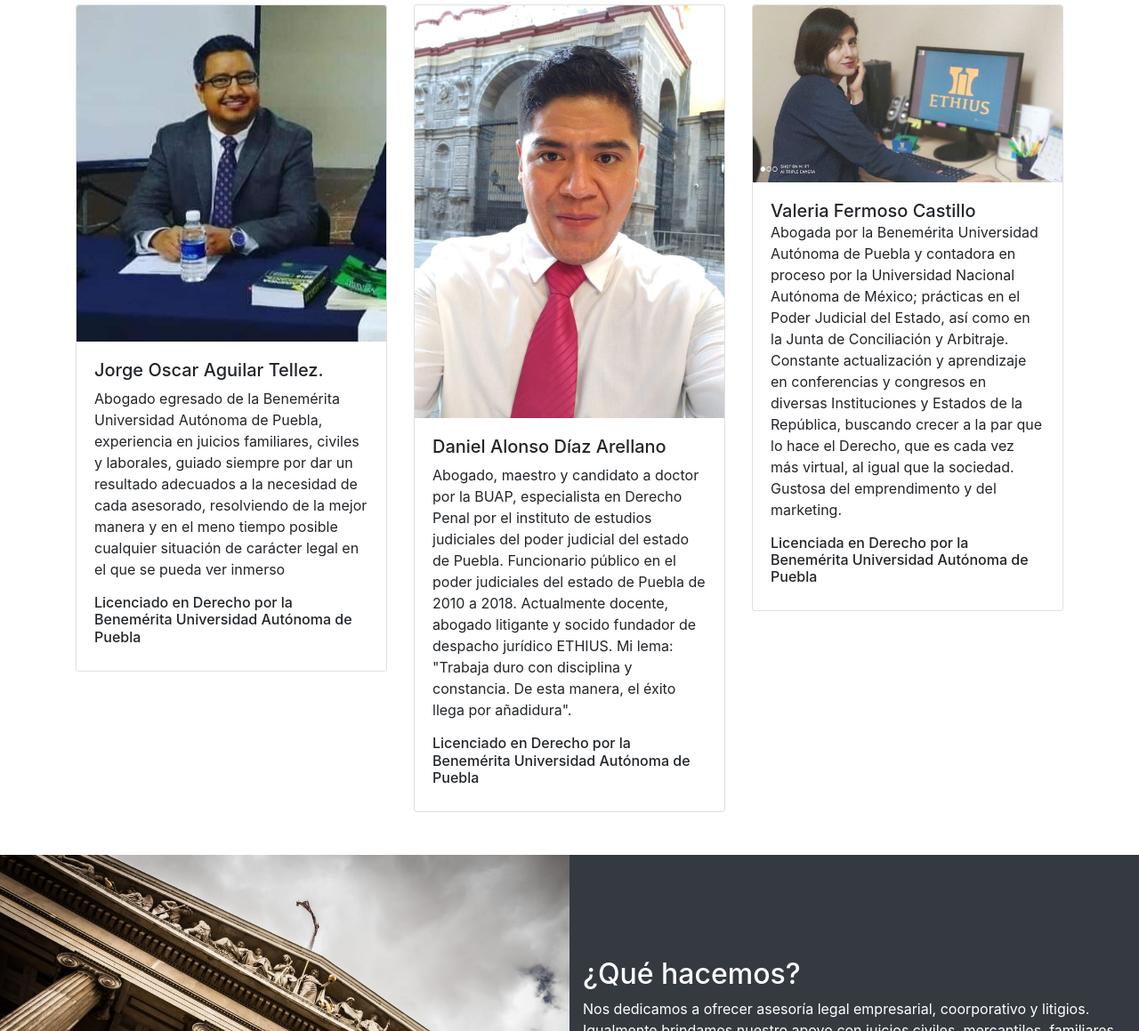
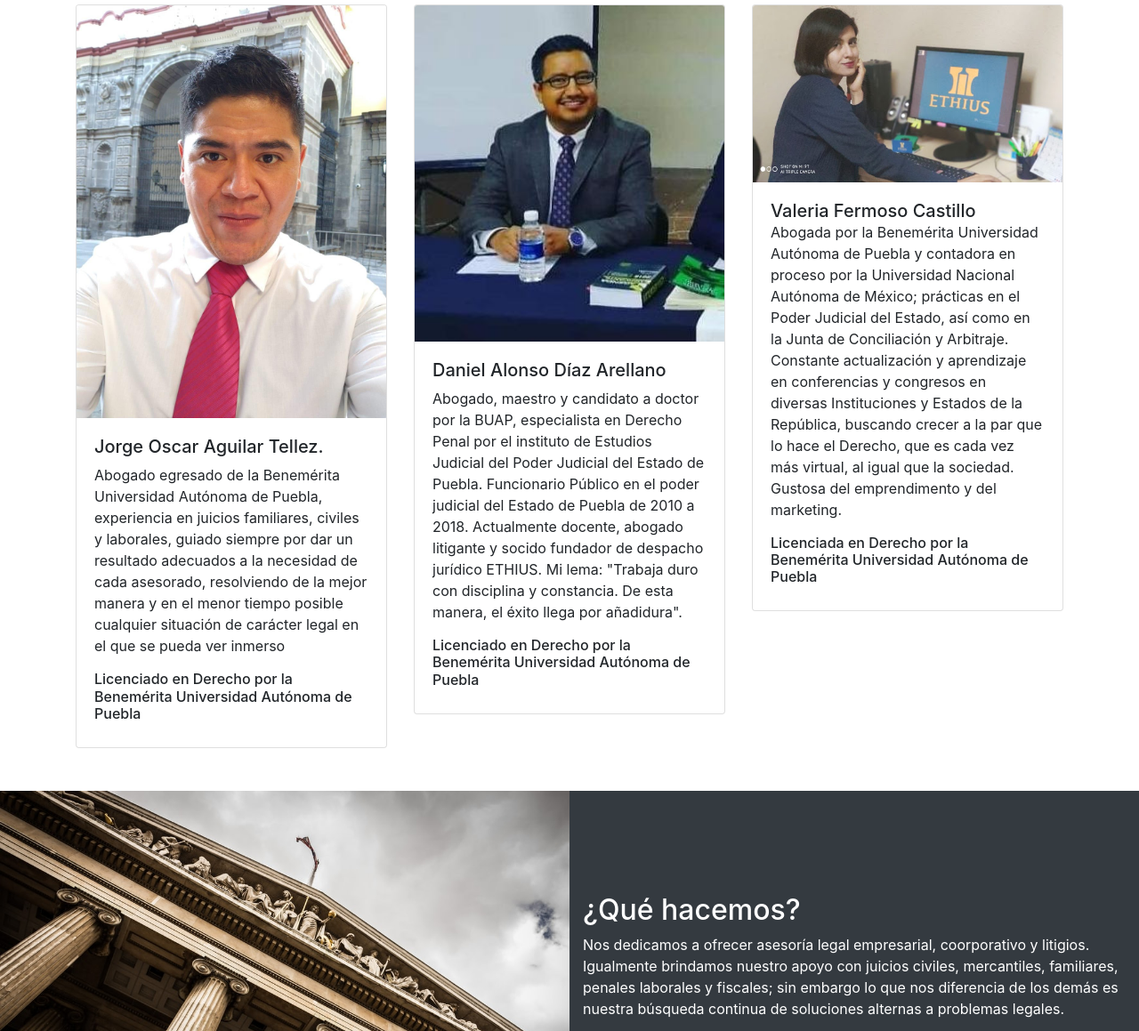
Before and after one commit to Hermestech/Despacho, a plain HTML site: page index.html in a window 1280 px wide. Shown: the part 649-1808 px from the top of the page at 89% size. Drawn offline with nearby package versions, Linux system fonts and the light colour scheme.

Commit message:
Correcciones ortográficas y fotografías

```diff
--- a/index.html
+++ b/index.html
@@ -101,14 +101,14 @@
     <div class="row">
       <div class="col-md-4 lg-4 s-12 mb-4">
         <div class="card">
-          <img class="card-img-top" src="assets/speakers/abogado1.jpg"Card image cap">
+          <img class="card-img-top" src="assets/speakers/abogado2.jpg"Card image cap">
           <div class="card-body">
             <!-- <div class="badges">
               <span class="badge badge-warning">JavaScript</span>
               <span class="badge badge-info">React</span>
             </div> -->
             <h5 class="card-title mb-2">Jorge Oscar Aguilar Tellez.</h5>
-            <p class="card-text">Abogado egresado de la Benemérita Universidad Autónoma de Puebla, experiencia en juicios familiares, civiles y laborales, guiado siempre por dar un resultado adecuados a la necesidad de cada asesorado, resolviendo de la mejor manera y en el meno tiempo posible cualquier situación de carácter legal en el que se pueda ver inmerso</p>
+            <p class="card-text">Abogado egresado de la Benemérita Universidad Autónoma de Puebla, experiencia en juicios familiares, civiles y laborales, guiado siempre por dar un resultado adecuados a la necesidad de cada asesorado, resolviendo de la mejor manera y en el menor tiempo posible cualquier situación de carácter legal en el que se pueda ver inmerso</p>
             <h6>Licenciado en Derecho por la Benemérita Universidad Autónoma de Puebla</h6>
           </div>
         </div>
@@ -116,14 +116,14 @@
 
       <div class="col-md-4 lg-4 s-12 mb-4">
         <div class="card">
-          <img class="card-img-top" src="assets/speakers/abogado2.jpg" alt="Card image cap">
+          <img class="card-img-top" src="assets/speakers/abogado1.jpg" alt="Card image cap">
           <div class="card-body">
             <!-- <div class="badges">
               <span class="badge badge-warning">JavaScript</span>
               <span class="badge badge-info">Front-End Development</span>
             </div> -->
             <h5 class="card-title mb-2">Daniel Alonso Díaz Arellano</h5>
-            <p class="card-text">Abogado, maestro y candidato a doctor por la BUAP, especialista en Derecho Penal por el instituto de estudios judiciales del poder judicial del estado de Puebla. Funcionario público en el poder judiciales del estado de Puebla de 2010 a 2018. Actualmente docente, abogado litigante y socido fundador de despacho jurídico ETHIUS. Mi lema:
+            <p class="card-text">Abogado, maestro y candidato a doctor por la BUAP, especialista en Derecho Penal por el instituto de Estudios Judicial del Poder Judicial del Estado de Puebla. Funcionario Público en el poder judicial del Estado de Puebla de 2010 a 2018. Actualmente docente, abogado litigante y socido fundador de despacho jurídico ETHIUS. Mi lema:
             "Trabaja duro con disciplina y constancia. De esta manera, el éxito llega por añadidura".
             </p>
             <h6>Licenciado en Derecho por la Benemérita Universidad Autónoma de Puebla</h6>
@@ -171,7 +171,7 @@
     </div>
     <div class="col-12  col-lg-6 pt-2 pb-2 align-self-center">
       <h2>¿Qué hacemos?</h2>
-      <p>Nos dedicamos a ofrecer asesoría legal empresarial, coorporativo y litigios. Igualmente brindamos nuestro apoyo con juicios civiles, mercantiles, familiares, penales laborales y fiscales; Sin embargo lo que nos diferencia de los demás es neustra búsqueda continua de soluciones alternas a problemas legales.</p>
+      <p>Nos dedicamos a ofrecer asesoría legal empresarial, coorporativo y litigios. Igualmente brindamos nuestro apoyo con juicios civiles, mercantiles, familiares, penales laborales y fiscales; sin embargo lo que nos diferencia de los demás es nuestra búsqueda continua de soluciones alternas a problemas legales.</p>
       <a class="btn btn-outline-light" href=""> Conoce más</a>
     </div>
   </div>
```
